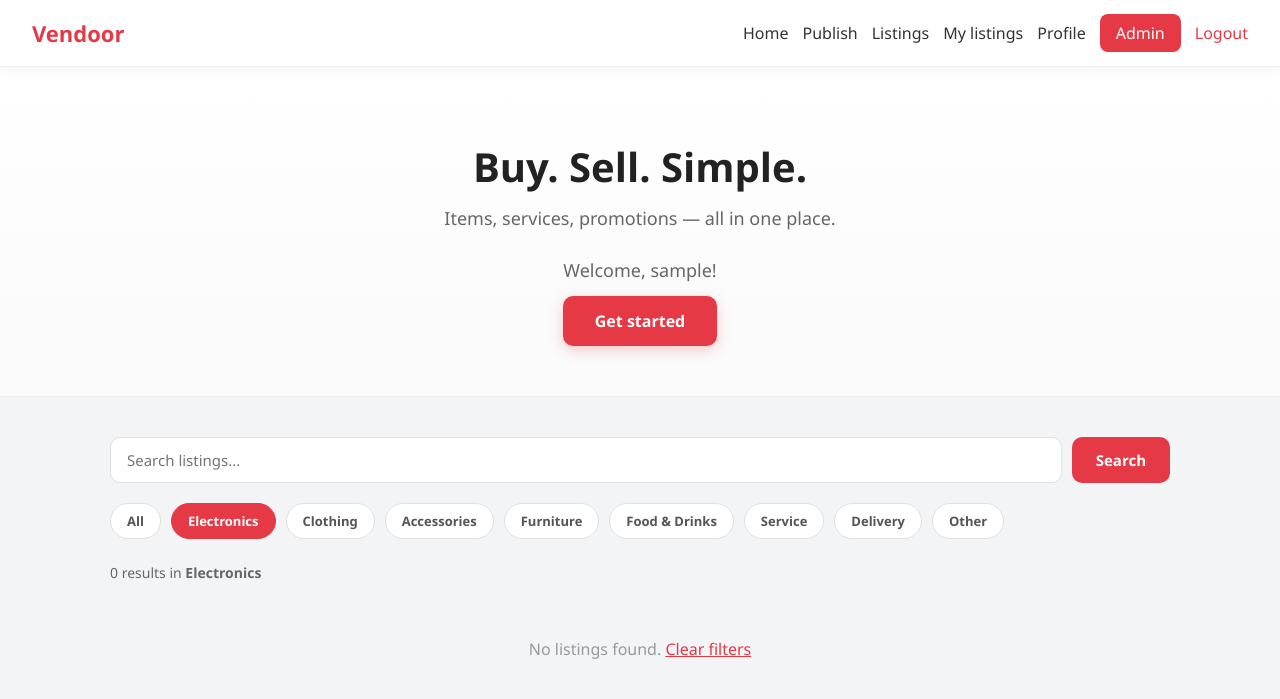
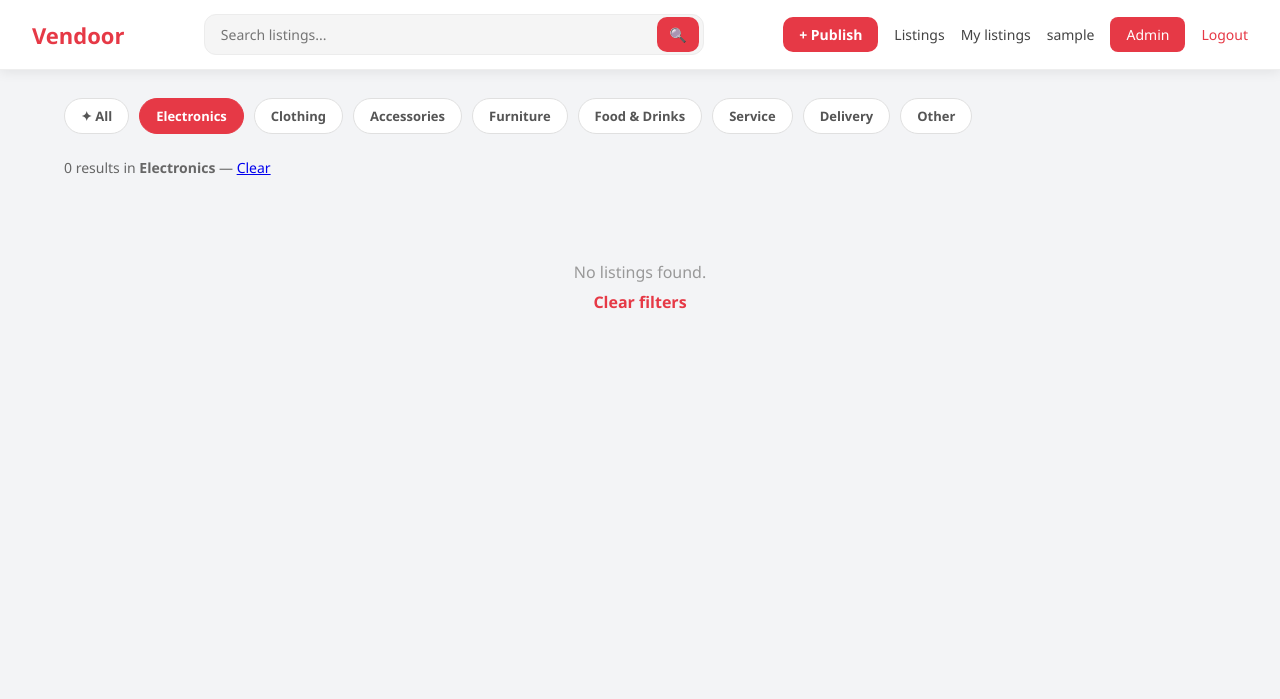
Before and after one commit to boubacarismael606-coder/Vendoor, a Flask app: page /?category=Electronics in a window 1280 px wide. Shown: the top 699 px of the page. Run offline with Flask 3, Linux system fonts and the light colour scheme; the visitor is signed in with stand-in values (Sample User, id 1).

Commit message:
redesign home feed and nav

```diff
--- a/static/css/style.css
+++ b/static/css/style.css
@@ -1275,3 +1275,286 @@ a.post-card {
     margin-top: 6px;
     line-height: 1.4;
 }
+/* =====================
+   NEW NAV
+===================== */
+
+.nav-new {
+    display: flex;
+    align-items: center;
+    gap: 20px;
+    padding: 14px 32px;
+    background: white;
+    box-shadow: 0 2px 12px rgba(0,0,0,0.08);
+    position: sticky;
+    top: 0;
+    z-index: 100;
+}
+
+.nav-new .logo {
+    font-size: 22px;
+    font-weight: 900;
+    color: #e63946;
+    text-decoration: none;
+    flex-shrink: 0;
+}
+
+.nav-search-form {
+    flex: 1;
+    display: flex;
+    align-items: center;
+    background: #f5f5f5;
+    border-radius: 12px;
+    padding: 0 4px 0 16px;
+    border: 1.5px solid #ececec;
+    transition: border 0.2s;
+    max-width: 500px;
+}
+
+.nav-search-form:focus-within {
+    border-color: #e63946;
+    background: white;
+}
+
+.nav-search-form input {
+    flex: 1;
+    border: none;
+    background: transparent;
+    padding: 10px 0;
+    font-size: 14px;
+    outline: none;
+    color: #222;
+}
+
+.nav-search-form button {
+    background: #e63946;
+    border: none;
+    border-radius: 10px;
+    padding: 8px 12px;
+    cursor: pointer;
+    font-size: 14px;
+    color: white;
+    transition: background 0.2s;
+}
+
+.nav-search-form button:hover {
+    background: #c1121f;
+}
+
+.nav-new .nav-links {
+    display: flex;
+    align-items: center;
+    gap: 16px;
+    flex-shrink: 0;
+}
+
+.nav-new .nav-links a {
+    text-decoration: none;
+    color: #444;
+    font-size: 14px;
+    font-weight: 500;
+    transition: color 0.2s;
+}
+
+.nav-new .nav-links a:hover {
+    color: #e63946;
+}
+
+.btn-publish {
+    background: #e63946;
+    color: white !important;
+    padding: 8px 16px;
+    border-radius: 10px;
+    font-weight: 700 !important;
+    font-size: 14px;
+    transition: background 0.2s;
+}
+
+.btn-publish:hover {
+    background: #c1121f !important;
+}
+
+/* =====================
+   NEW FEED
+===================== */
+
+.feed-new {
+    max-width: 1200px;
+    margin: 28px auto;
+    padding: 0 24px;
+}
+
+/* =====================
+   NEW CARDS
+===================== */
+
+.cards-new {
+    display: grid;
+    grid-template-columns: repeat(auto-fill, minmax(260px, 1fr));
+    gap: 24px;
+    margin-top: 24px;
+}
+
+.card-new {
+    background: white;
+    border-radius: 16px;
+    overflow: hidden;
+    text-decoration: none;
+    color: inherit;
+    box-shadow: 0 2px 12px rgba(0,0,0,0.06);
+    transition: transform 0.2s, box-shadow 0.2s;
+    display: flex;
+    flex-direction: column;
+}
+
+.card-new:hover {
+    transform: translateY(-6px);
+    box-shadow: 0 8px 24px rgba(0,0,0,0.12);
+}
+
+.card-img-wrapper {
+    position: relative;
+    background: #f8f8f8;
+    height: 200px;
+    overflow: hidden;
+}
+
+.card-img-wrapper img {
+    width: 100%;
+    height: 100%;
+    object-fit: cover;
+    transition: transform 0.3s;
+}
+
+.card-new:hover .card-img-wrapper img {
+    transform: scale(1.04);
+}
+
+.card-badge {
+    position: absolute;
+    top: 12px;
+    left: 12px;
+    background: #e63946;
+    color: white;
+    font-size: 11px;
+    font-weight: 700;
+    padding: 4px 10px;
+    border-radius: 20px;
+}
+
+.card-type-badge {
+    position: absolute;
+    top: 12px;
+    right: 12px;
+    background: rgba(0,0,0,0.55);
+    color: white;
+    font-size: 11px;
+    font-weight: 600;
+    padding: 4px 10px;
+    border-radius: 20px;
+    text-transform: capitalize;
+}
+
+.card-body {
+    padding: 16px;
+    display: flex;
+    flex-direction: column;
+    gap: 6px;
+    flex: 1;
+}
+
+.card-category {
+    font-size: 11px;
+    font-weight: 700;
+    color: #e63946;
+    text-transform: uppercase;
+    letter-spacing: 0.5px;
+}
+
+.card-title {
+    font-size: 15px;
+    font-weight: 700;
+    color: #222;
+    line-height: 1.3;
+    margin: 0;
+}
+
+.card-desc {
+    font-size: 13px;
+    color: #888;
+    line-height: 1.5;
+    flex: 1;
+}
+
+.card-footer {
+    display: flex;
+    justify-content: space-between;
+    align-items: center;
+    margin-top: 10px;
+    padding-top: 10px;
+    border-top: 1px solid #f0f0f0;
+}
+
+.card-price {
+    font-size: 16px;
+    font-weight: 800;
+    color: #e63946;
+}
+
+.card-seller {
+    font-size: 12px;
+    color: #aaa;
+    font-weight: 500;
+}
+
+.no-results {
+    grid-column: 1 / -1;
+    text-align: center;
+    padding: 60px 20px;
+    color: #999;
+}
+
+.no-results a {
+    color: #e63946;
+    font-weight: 600;
+    text-decoration: none;
+    margin-top: 8px;
+    display: inline-block;
+}
+
+/* =====================
+   RESPONSIVE
+===================== */
+
+@media (max-width: 768px) {
+    .nav-new {
+        flex-wrap: wrap;
+        padding: 12px 16px;
+        gap: 12px;
+    }
+
+    .nav-search-form {
+        order: 3;
+        max-width: 100%;
+        width: 100%;
+    }
+
+    .nav-new .nav-links {
+        gap: 10px;
+        flex-wrap: wrap;
+    }
+
+    .cards-new {
+        grid-template-columns: repeat(auto-fill, minmax(160px, 1fr));
+        gap: 16px;
+    }
+
+    .card-img-wrapper {
+        height: 150px;
+    }
+
+    .feed-new {
+        padding: 0 12px;
+        margin-top: 16px;
+    }
+}
--- a/templates/home.html
+++ b/templates/home.html
@@ -8,15 +8,20 @@
 </head>
 <body>
 
-    <nav>
+    <nav class="nav-new">
         <a href="/" class="logo">Vendoor</a>
+
+        <form method="GET" action="/" class="nav-search-form">
+            <input type="text" name="q" value="{{ search_query }}" placeholder="Search listings...">
+            <button type="submit">🔍</button>
+        </form>
+
         <div class="nav-links">
-            <a href="/">Home</a>
             {% if username %}
-            <a href="/publish">Publish</a>
+            <a href="/publish" class="btn-publish">+ Publish</a>
             <a href="/posts">Listings</a>
             <a href="/my_listings">My listings</a>
-            <a href="/profile">Profile</a>
+            <a href="/profile">{{ username }}</a>
             {% if session.get('role') == 'admin' %}
             <a href="/admin" class="btn-signup">Admin</a>
             {% endif %}
@@ -28,26 +33,10 @@
         </div>
     </nav>
 
-    <div class="hero">
-        <h2>Buy. Sell. Simple.</h2>
-        <p>Items, services, promotions — all in one place.</p>
-        {% if username %}
-        <p class="hero-sub">Welcome, {{ username }}!</p>
-        {% endif %}
-        <a href="{% if username %}/publish{% else %}/register{% endif %}" class="btn-main">Get started</a>
-    </div>
-
-    <div class="feed">
-
-        <div class="search-bar-wrapper">
-            <form method="GET" action="/" class="search-form">
-                <input type="text" name="q" value="{{ search_query }}" placeholder="Search listings...">
-                <button type="submit">Search</button>
-            </form>
-        </div>
+    <div class="feed-new">
 
         <div class="category-filters">
-            <a href="/" class="{{ 'active' if not category_filter else '' }}">All</a>
+            <a href="/" class="{{ 'active' if not category_filter else '' }}">✦ All</a>
             {% for cat in categories %}
             <a href="/?category={{ cat }}{% if search_query %}&q={{ search_query }}{% endif %}"
                class="{{ 'active' if category_filter == cat else '' }}">{{ cat }}</a>
@@ -59,32 +48,38 @@
             {{ posts|length }} result{{ 's' if posts|length != 1 else '' }}
             {% if search_query %}for "<strong>{{ search_query }}</strong>"{% endif %}
             {% if category_filter %}in <strong>{{ category_filter }}</strong>{% endif %}
+            — <a href="/">Clear</a>
         </p>
         {% endif %}
 
-        <div class="cards">
+        <div class="cards-new">
             {% if posts %}
                 {% for post in posts %}
-                <a href="/post/{{ post.id }}" class="card">
-                    <img src="{{ image_url(post.image) }}" alt="{{ post.title }}"
-                         onerror="this.onerror=null;this.src='https://placehold.co/300x200'">
-                    <div class="card-info">
-                        <span class="category">{{ post.category }}</span>
-                        <h4>{{ post.title }}</h4>
-                        <p class="price">
-                            GHS {{ '{:,.2f}'.format(post.price) }}
-                            {% if post.promo %}
-                            <span class="promo">-{{ post.promo|int }}%</span>
-                            {% endif %}
-                        </p>
-                        <p class="desc">{{ post.description[:80] }}{% if post.description|length > 80 %}...{% endif %}</p>
+                <a href="/post/{{ post.id }}" class="card-new">
+                    <div class="card-img-wrapper">
+                        <img src="{{ image_url(post.image) }}" alt="{{ post.title }}"
+                             onerror="this.onerror=null;this.src='https://placehold.co/400x300'">
+                        {% if post.promo %}
+                        <span class="card-badge">-{{ post.promo|int }}% OFF</span>
+                        {% endif %}
+                        <span class="card-type-badge">{{ post.type }}</span>
+                    </div>
+                    <div class="card-body">
+                        <span class="card-category">{{ post.category }}</span>
+                        <h4 class="card-title">{{ post.title }}</h4>
+                        <p class="card-desc">{{ post.description[:70] }}{% if post.description|length > 70 %}...{% endif %}</p>
+                        <div class="card-footer">
+                            <span class="card-price">GHS {{ '{:,.0f}'.format(post.price) }}</span>
+                            <span class="card-seller">by {{ post.user.username if post.user else '—' }}</span>
+                        </div>
                     </div>
                 </a>
                 {% endfor %}
             {% else %}
-                <p style="color:#999; grid-column: 1/-1; text-align:center; padding: 40px 0;">
-                    No listings found. <a href="/" style="color:#e63946;">Clear filters</a>
-                </p>
+                <div class="no-results">
+                    <p>No listings found.</p>
+                    <a href="/">Clear filters</a>
+                </div>
             {% endif %}
         </div>
     </div>
```
